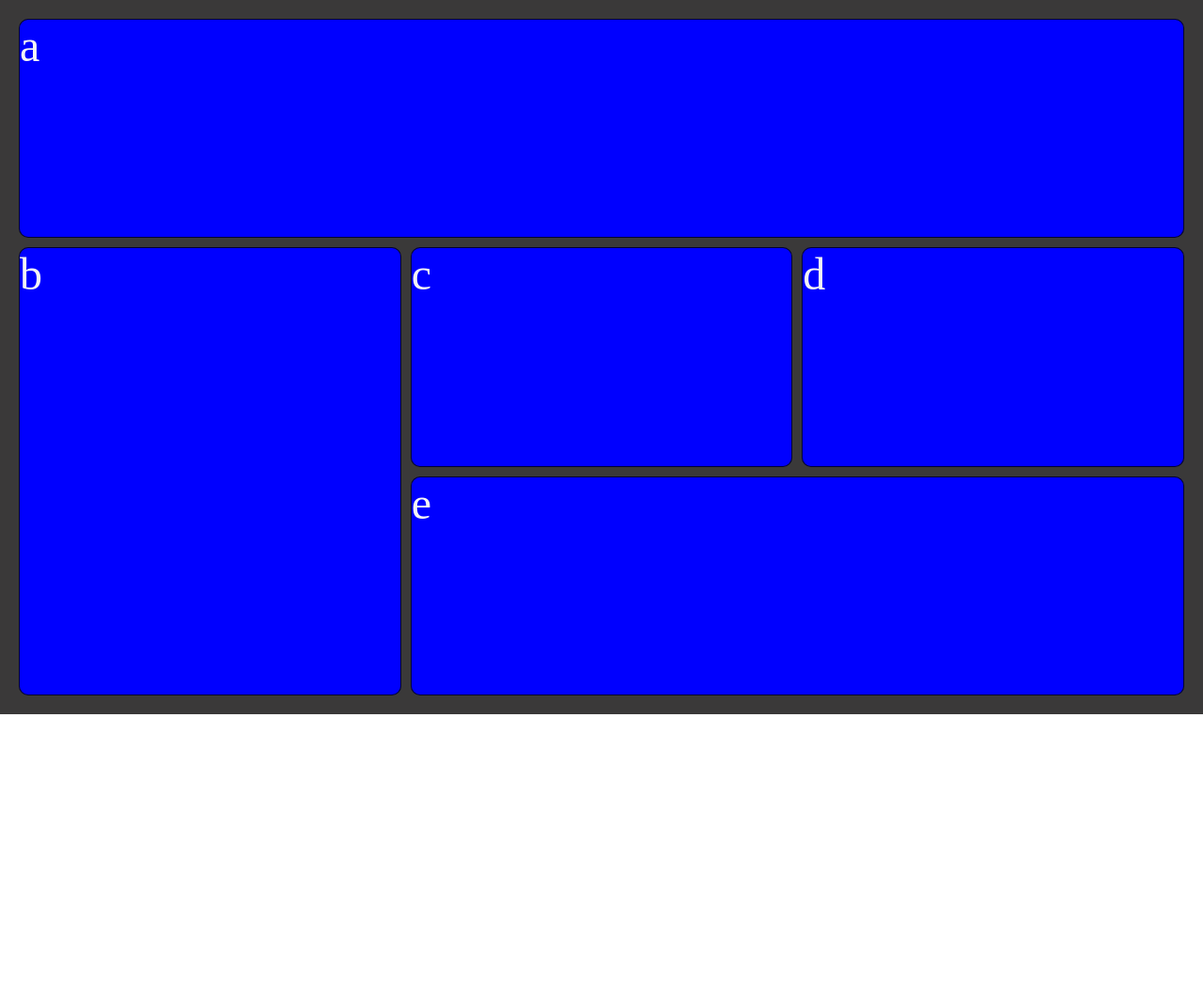
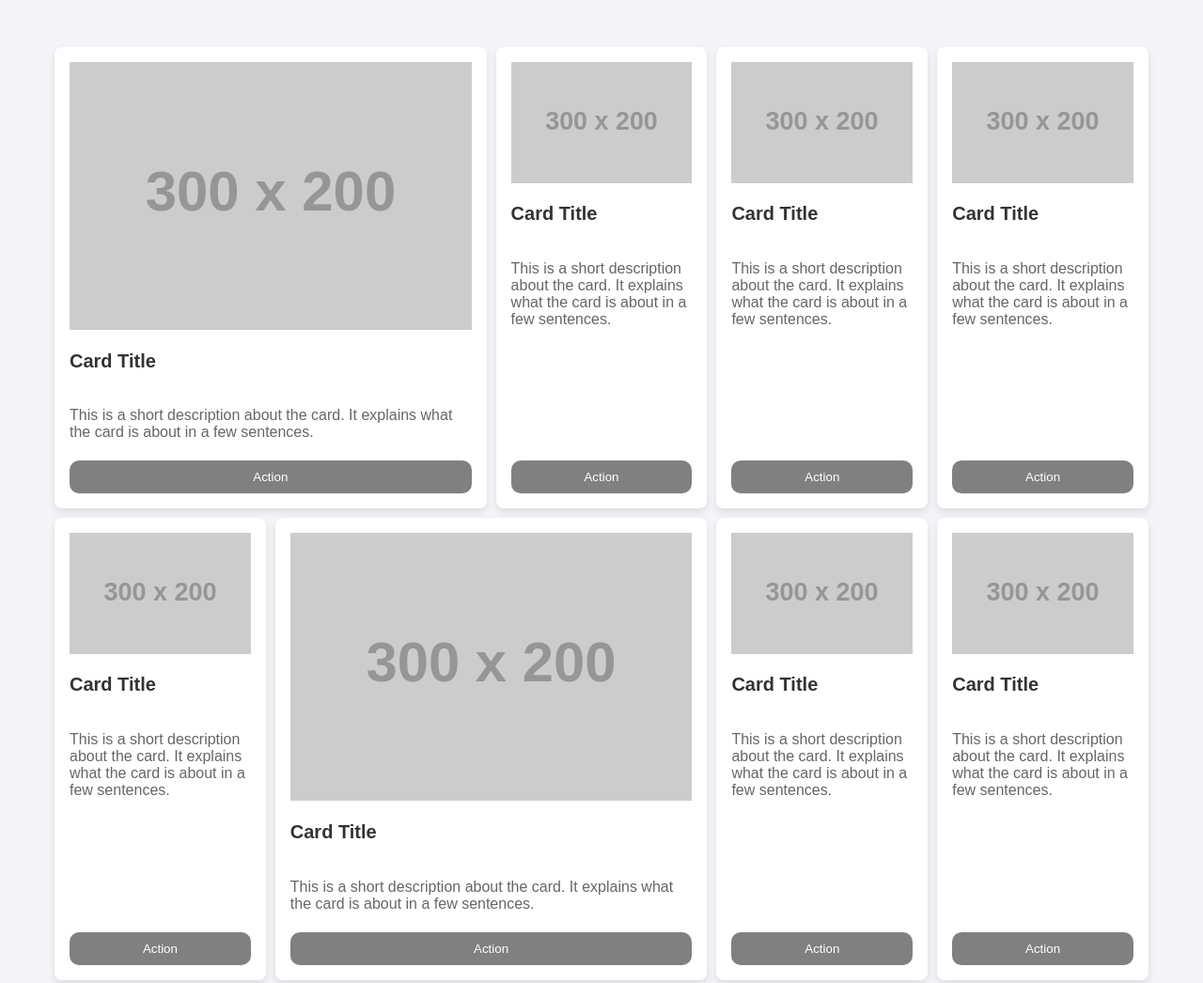
Before and after one commit to SanaTes/R1, a plain HTML site: page index.html in a window 1280 px wide. Shown: the top 1046 px of the page at 94% size. Before the commit the page ends 800 px from the top, so only its background shows below. Drawn offline with Linux system fonts and the light colour scheme; placeholder pictures from the web are drawn by us.

Commit message:
Add files via upload

```diff
--- a/index.html
+++ b/index.html
@@ -3,17 +3,76 @@
 <head>
     <meta charset="UTF-8">
     <meta name="viewport" content="width=device-width, initial-scale=1.0">
-    <title>Grid</title>
+    <title>Boats Article</title>
     <link rel="stylesheet" href="style.css">
 </head>
 <body>
-    <div class="wrapper">
-        <div class="item a">a</div>
-        <div class="item b">b</div>
-        <div class="item c">c</div>
-        <div class="item d">d</div>
-        <div class="item e">e</div>
 
-      </div>
+<main class="card-container">
+
+  <div class="card span2">
+    <img src="https://via.placeholder.com/300x200" alt="Card Image" class="card-image">
+      <h2 class="card-title">Card Title</h2>
+      <p class="card-description">This is a short description about the card. It explains what the card is about in a few sentences.</p>
+      <button class="card-button">Action</button>
+  </div>
+
+
+  <div class="card">
+    <img src="https://via.placeholder.com/300x200" alt="Card Image" class="card-image">
+      <h2 class="card-title">Card Title</h2>
+      <p class="card-description">This is a short description about the card. It explains what the card is about in a few sentences.</p>
+      <button class="card-button">Action</button>
+  </div>
+
+  <div class="card">
+    <img src="https://via.placeholder.com/300x200" alt="Card Image" class="card-image">
+      <h2 class="card-title">Card Title</h2>
+      <p class="card-description">This is a short description about the card. It explains what the card is about in a few sentences.</p>
+      <button class="card-button">Action</button>
+  </div>
+
+
+  <div class="card">
+    <img src="https://via.placeholder.com/300x200" alt="Card Image" class="card-image">
+      <h2 class="card-title">Card Title</h2>
+      <p class="card-description">This is a short description about the card. It explains what the card is about in a few sentences.</p>
+      <button class="card-button">Action</button>
+  </div>
+
+
+  <div class="card">
+    <img src="https://via.placeholder.com/300x200" alt="Card Image" class="card-image">
+      <h2 class="card-title">Card Title</h2>
+      <p class="card-description">This is a short description about the card. It explains what the card is about in a few sentences.</p>
+      <button class="card-button">Action</button>
+  </div>
+
+  <div class="card span2">
+    <img src="https://via.placeholder.com/300x200" alt="Card Image" class="card-image">
+      <h2 class="card-title">Card Title</h2>
+      <p class="card-description">This is a short description about the card. It explains what the card is about in a few sentences.</p>
+      <button class="card-button">Action</button>
+  </div>
+
+
+  <div class="card">
+    <img src="https://via.placeholder.com/300x200" alt="Card Image" class="card-image">
+      <h2 class="card-title">Card Title</h2>
+      <p class="card-description">This is a short description about the card. It explains what the card is about in a few sentences.</p>
+      <button class="card-button">Action</button>
+  </div>
+
+
+  <div class="card">
+    <img src="https://via.placeholder.com/300x200" alt="Card Image" class="card-image">
+      <h2 class="card-title">Card Title</h2>
+      <p class="card-description">This is a short description about the card. It explains what the card is about in a few sentences.</p>
+      <button class="card-button">Action</button>
+  </div>
+
+
+
+</main>
 </body>
 </html>
--- a/style.css
+++ b/style.css
@@ -1,40 +1,55 @@
-/* Styling only */
 body {
-  margin: 0;
+  font-family: Arial, sans-serif;
+  background-color: #f4f4f9;
 }
 
-.wrapper {
-  background-color: rgb(58, 57, 57);
-  color: beige;
-  padding: 20px;
-  grid-template-columns: repeat(3,1fr);
-  height: 90vh;
+.card-container {
+  display:grid;
+  grid-template-columns: repeat(5,1fr);
+  gap:10px;
+
+  margin: 50px;
+}
+
+.card {
   display: grid;
-  gap: 10px;
+  grid-template-rows: auto auto 1fr auto;
+  background-color: #fff;
+  border-radius: 8px;
+  box-shadow: 0 4px 8px rgba(0, 0, 0, 0.1);
+  padding: 16px;
+  gap: 5px;
+
+
+}
+.card.span2{
+  grid-column: span 2;
+}
+
+.card-image {
+  width: 100%;
+  height: auto;
+  object-fit: cover;
 
 }
 
-.item {
-  background-color: blue;
-  color: whitesmoke;
-  border-radius: 10px;
-  border: 1px solid rgba(0, 0, 0, 0.8);
-  font-size: 3em;
-  display: flex;
-  align-items: flex-start;
-
-
-}
-.a{
-  grid-column:span 3;
-}
-.b{
-  grid-row: span 2;
-}
-.e {
-  grid-column: span 2;
+.card-title {
+  font-size: 1.25rem;
+  font-weight: bold;
+  color: #333;
 }
 
-.f {
-  grid-column: span 3;;
+.card-description {
+  font-size: 1rem;
+  color: #666;
 }
+
+.card-button {
+  padding: 10px;
+  width: 100%;
+  background: gray;
+  color: #fff;
+  border: none;
+  border-radius: 10px;
+  cursor: pointer;
+}
```
